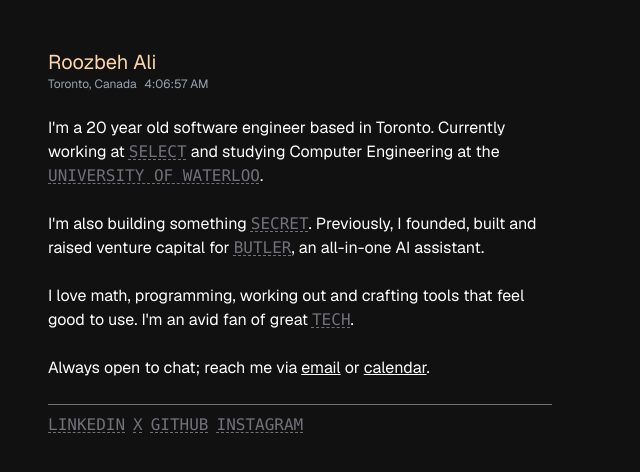
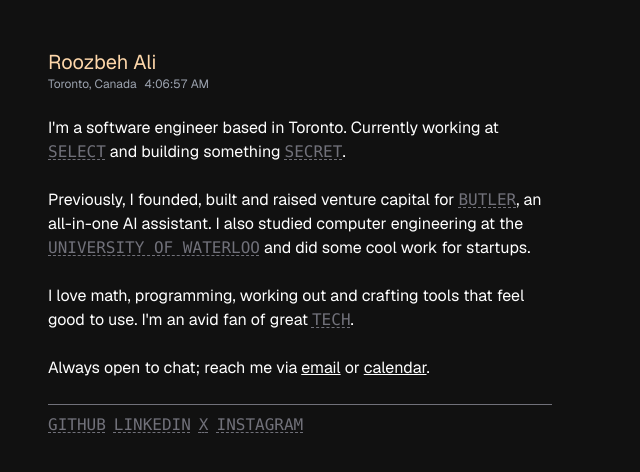
Before and after one commit to roozbehali/site, a Next.js app: page / in a window 1280 px wide. Shown: the top 472 px of the page, without its empty margins (0-640 px from the left). Built offline with nearby package versions, Linux system fonts and the light colour scheme.

Commit message:
update description, tabular-nums time, copy ref, cursor interactions

```diff
--- a/src/app/globals.css
+++ b/src/app/globals.css
@@ -4,7 +4,13 @@
 
 body {
   background-color: #111111;
-  cursor: cell;
+  cursor: default;
+}
+
+a, button { cursor: default; }
+
+.tabular-nums {
+  font-variant-numeric: tabular-nums;
 }
 
 ::-webkit-scrollbar {
--- a/src/app/page.tsx
+++ b/src/app/page.tsx
@@ -2,7 +2,7 @@
 
 import Link from "./components/Link";
 import { motion } from "framer-motion";
-import { useState, useEffect } from "react";
+import { useState, useEffect, useRef } from "react";
 
 export default function Home() {
 	const [time, setTime] = useState<string>("");
@@ -26,10 +26,20 @@
 		return () => clearInterval(interval);
 	}, []);
 
+	const copyTimeoutRef = useRef<number | null>(null);
+
 	const copyEmail = () => {
 		navigator.clipboard.writeText("roozbehsali@gmail.com");
 		setCopyStatus(true);
-		setTimeout(() => setCopyStatus(false), 500);
+
+		if (copyTimeoutRef.current) {
+			window.clearTimeout(copyTimeoutRef.current);
+		}
+
+		copyTimeoutRef.current = window.setTimeout(() => {
+			setCopyStatus(false);
+			copyTimeoutRef.current = null;
+		}, 500);
 	};
 
 	return (
@@ -48,7 +58,7 @@
 						initial={{ opacity: 0 }}
 						animate={{ opacity: 1 }}
 						transition={{ duration: 0.75 }}
-						className="text-gray-400 text-xs"
+						className="text-gray-400 text-xs tabular-nums"
 					>
 						{time || "00:00:00 XX"}
 					</motion.p>
@@ -60,13 +70,9 @@
 					transition={{ duration: 0.75, delay: 0.1 }}
 					className="max-w-prose mb-6"
 				>
-					I'm a 20 year old software engineer based in Toronto. Currently
-					working at <Link href="https://select.dev">SELECT</Link> and studying
-					Computer Engineering at the{" "}
-					<Link href="https://ece-webring.vercel.app/">
-						University of Waterloo
-					</Link>
-					.
+					I'm a software engineer based in Toronto. Currently working at{" "}
+					<Link href="https://select.dev">SELECT</Link> and building something{" "}
+					<Link href="/secret">secret</Link>.
 				</motion.p>
 
 				<motion.p
@@ -75,12 +81,13 @@
 					transition={{ duration: 0.75, delay: 0.2 }}
 					className="max-w-prose mb-6"
 				>
-					I'm also building something <Link href="/secret">secret</Link>.
 					Previously, I founded, built and raised venture capital for{" "}
 					<Link href="https://web.archive.org/web/20250423223003/https://www.butler.ai/">
 						Butler
 					</Link>
-					, an all-in-one AI assistant.
+					, an all-in-one AI assistant. I also studied computer engineering at
+					the <Link href="https://uwaterloo.ca/">University of Waterloo</Link>{" "}
+					and did some cool work for startups.
 				</motion.p>
 
 				<motion.p
@@ -105,7 +112,7 @@
 						type="button"
 						onClick={copyEmail}
 						className={`hover:text-orange-200 inline-flex items-center gap-1 underline ${
-							copyStatus ? "cursor-not-allowed" : "cursor-pointer"
+							copyStatus && "cursor-not-allowed"
 						}`}
 					>
 						{copyStatus ? "[copied]" : "email"}
@@ -127,9 +134,9 @@
 					className="border-t border-zinc-500"
 				>
 					<div className="flex gap-2 mt-2">
+						<Link href="https://github.com/roozbehali">GitHub</Link>
 						<Link href="https://linkedin.com/in/roozbehali">LinkedIn</Link>
 						<Link href="https://x.com/roozbehsali">X</Link>
-						<Link href="https://github.com/roozbehali">GitHub</Link>
 						<Link href="https://instagram.com/roozbehsali">Instagram</Link>
 					</div>
 				</motion.div>
```
